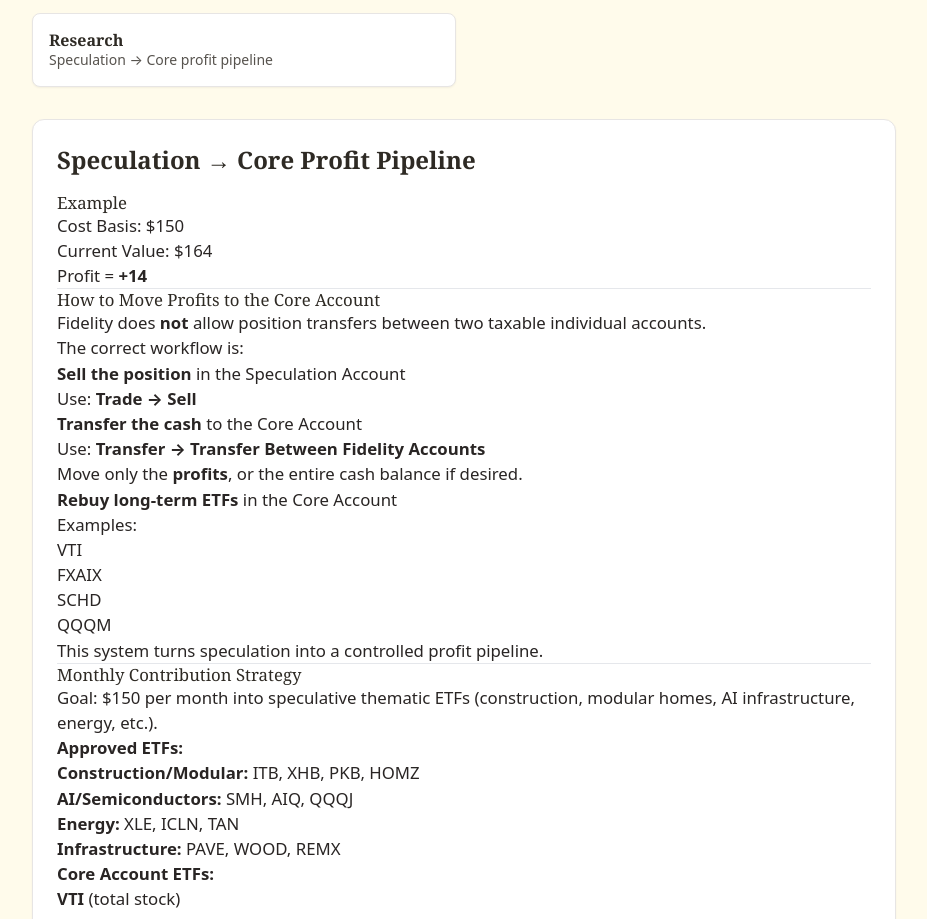
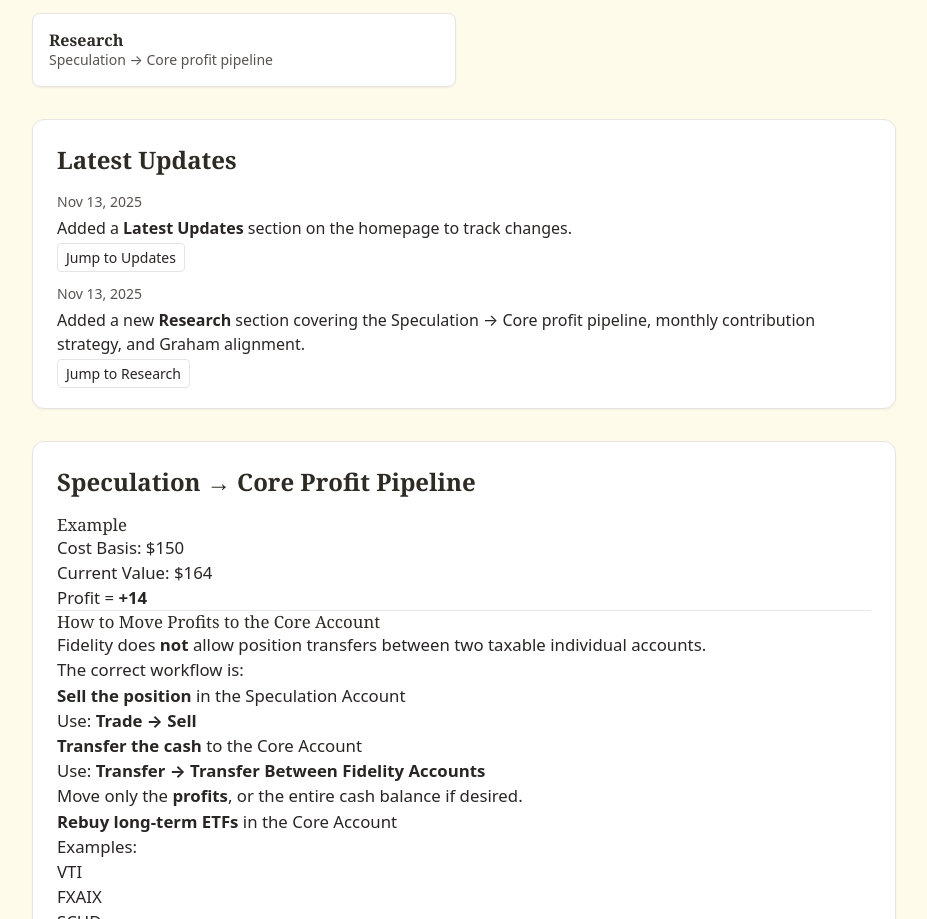
Before and after one commit to oooAHOYooo/po, a plain HTML site: page src/index.html in a window 1280 px wide. Shown: the part 855-1774 px from the top of the page, without its empty margins (176-1103 px from the left). Drawn offline with nearby package versions, Linux system fonts and the light colour scheme.

Commit message:
updated pro

```diff
--- a/src/index.html
+++ b/src/index.html
@@ -137,6 +137,41 @@
         </a>
       </section>
 
+      <section id="updates"
+        class="rounded-xl border border-stone-200 bg-white p-6 shadow-sm mt-8">
+        <h2 class="text-2xl font-serif font-semibold mb-4">Latest Updates</h2>
+        <ul class="space-y-4">
+          <li>
+            <div class="flex items-center justify-between">
+              <time datetime="2025-11-13" class="text-sm text-stone-600">Nov 13,
+                2025</time>
+            </div>
+            <p class="mt-1">Added a <strong>Latest Updates</strong> section on
+              the
+              homepage to track changes.</p>
+            <div class="mt-2 text-sm">
+              <a
+                class="rounded px-2 py-1 border border-stone-200 hover:bg-stone-100"
+                href="#updates">Jump to Updates</a>
+            </div>
+          </li>
+          <li>
+            <div class="flex items-center justify-between">
+              <time datetime="2025-11-13" class="text-sm text-stone-600">Nov 13,
+                2025</time>
+            </div>
+            <p class="mt-1">Added a new <strong>Research</strong> section
+              covering the Speculation → Core profit pipeline, monthly
+              contribution strategy, and Graham alignment.</p>
+            <div class="mt-2 text-sm">
+              <a
+                class="rounded px-2 py-1 border border-stone-200 hover:bg-stone-100"
+                href="#research">Jump to Research</a>
+            </div>
+          </li>
+        </ul>
+      </section>
+
       <section id="research"
         class="rounded-xl border border-stone-200 bg-white p-6 shadow-sm mt-8">
         <h2 class="text-2xl font-serif font-semibold mb-4">Speculation → Core
```
